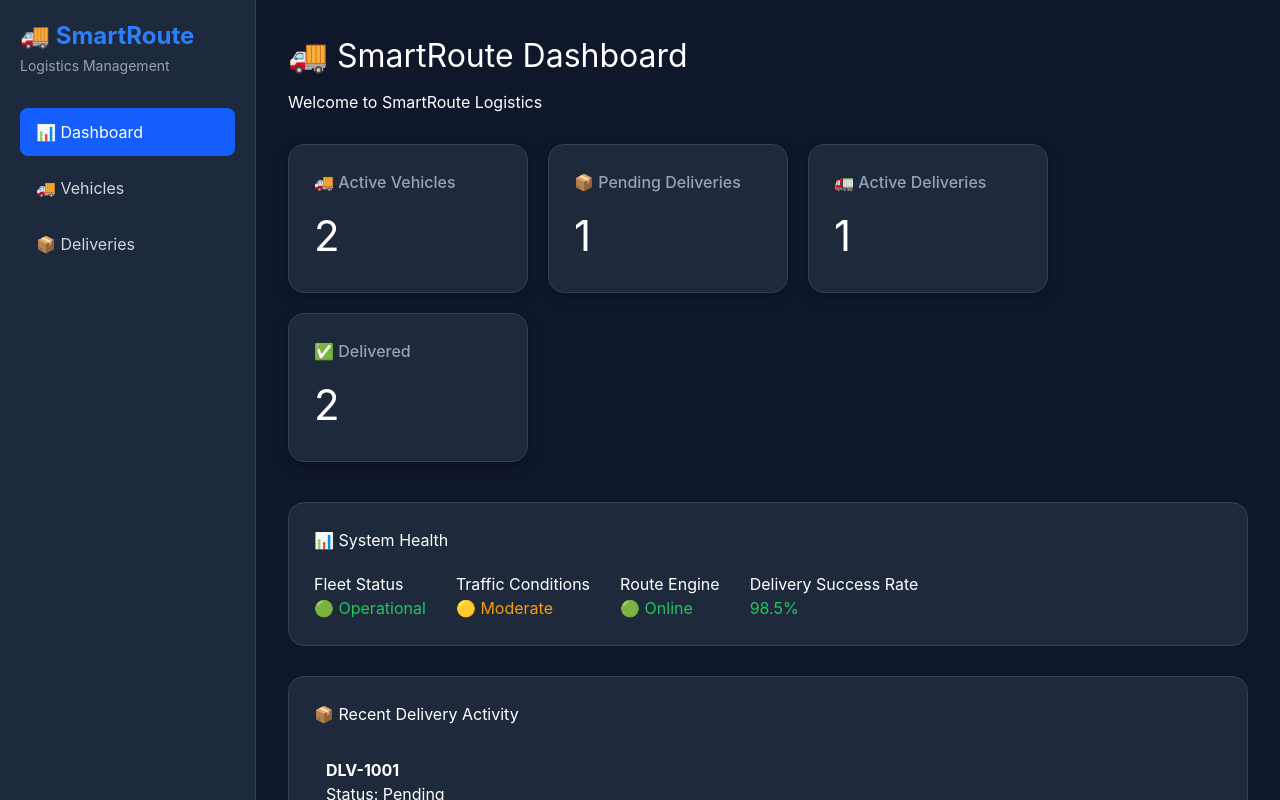
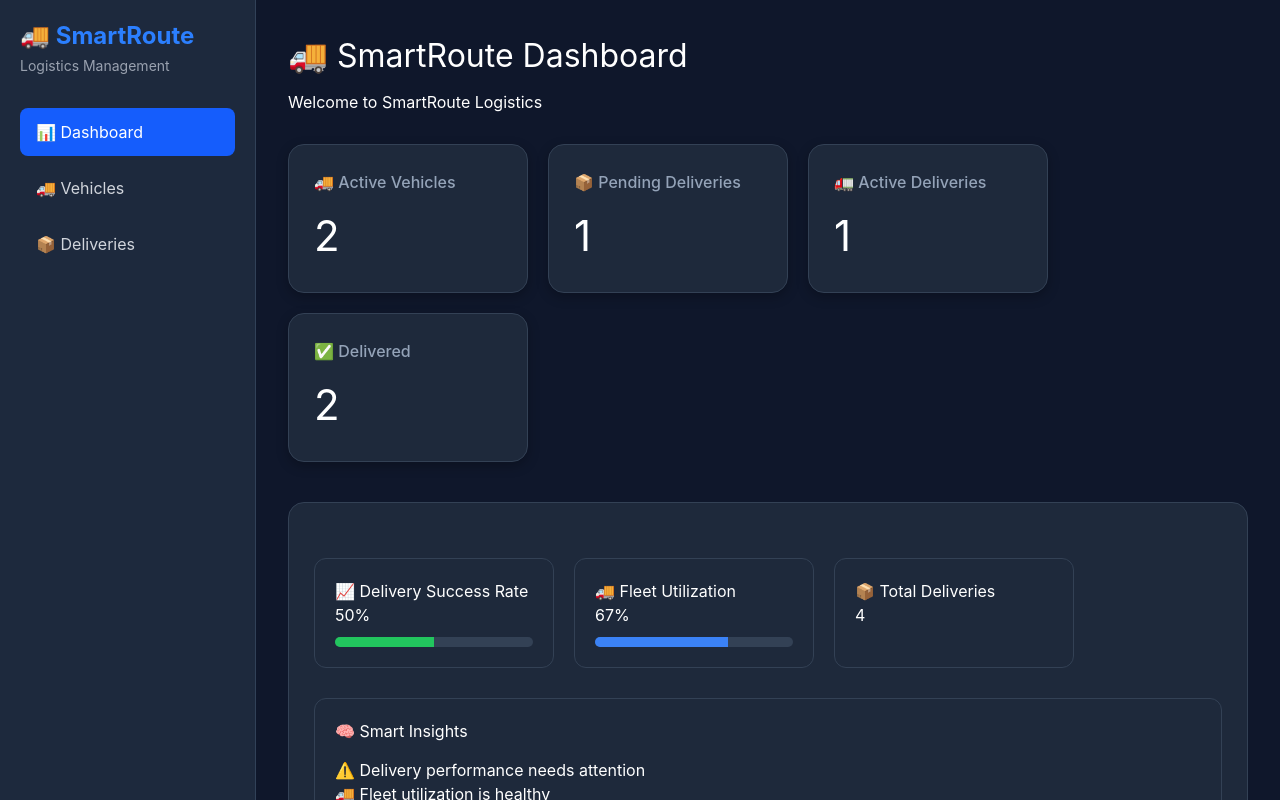
Before and after one commit to harshskarki/SmartRoute-Logistics-Management-System, a React (Vite) app: page / in a window 1280 px wide. Shown: the top 800 px of the page. Built offline with nearby package versions, Linux system fonts and the light colour scheme.

Commit message:
Phase 4.2 analytics and smart insights

```diff
--- a/src/pages/Dashboard.jsx
+++ b/src/pages/Dashboard.jsx
@@ -29,6 +29,37 @@ function Dashboard() {
         delivery.status ===
         "In Transit"
     ).length;
+
+    const totalDeliveries =
+  deliveries.length;
+
+const deliverySuccessRate =
+  totalDeliveries > 0
+    ? Math.round(
+        (completedDeliveries /
+          totalDeliveries) *
+          100
+      )
+    : 0;
+
+const fleetUtilization =
+  vehicles.length > 0
+    ? Math.round(
+        (activeVehicles /
+          vehicles.length) *
+          100
+      )
+    : 0;
+
+    const deliveryInsight =
+  deliverySuccessRate >= 80
+    ? "✅ Delivery performance is excellent"
+    : "⚠️ Delivery performance needs attention";
+
+const fleetInsight =
+  fleetUtilization >= 60
+    ? "🚚 Fleet utilization is healthy"
+    : "⚠️ Fleet utilization is low";
 
   return (
     <div>
@@ -185,6 +216,120 @@ function Dashboard() {
           border: "1px solid #334155",
         }}
       >
+
+        <div
+  style={{
+    display: "flex",
+    gap: "20px",
+    flexWrap: "wrap",
+    marginTop: "30px",
+  }}
+>
+  <div
+    style={{
+      background: "#1e293b",
+      padding: "20px",
+      borderRadius: "12px",
+      width: "240px",
+      border: "1px solid #334155",
+    }}
+  >
+    <h4>📈 Delivery Success Rate</h4>
+
+    <h2>
+      {deliverySuccessRate}%
+    </h2>
+    <div
+  style={{
+    width: "100%",
+    height: "10px",
+    background: "#334155",
+    borderRadius: "10px",
+    marginTop: "10px",
+    overflow: "hidden",
+  }}
+>
+  <div
+    style={{
+      width: `${deliverySuccessRate}%`,
+      height: "100%",
+      background: "#22c55e",
+    }}
+  />
+</div>
+  </div>
+
+  <div
+    style={{
+      background: "#1e293b",
+      padding: "20px",
+      borderRadius: "12px",
+      width: "240px",
+      border: "1px solid #334155",
+    }}
+  >
+    <h4>🚚 Fleet Utilization</h4>
+
+    <h2>
+      {fleetUtilization}%
+    </h2>
+    <div
+  style={{
+    width: "100%",
+    height: "10px",
+    background: "#334155",
+    borderRadius: "10px",
+    marginTop: "10px",
+    overflow: "hidden",
+  }}
+>
+  <div
+    style={{
+      width: `${fleetUtilization}%`,
+      height: "100%",
+      background: "#3b82f6",
+    }}
+  />
+</div>
+  </div>
+
+  <div
+    style={{
+      background: "#1e293b",
+      padding: "20px",
+      borderRadius: "12px",
+      width: "240px",
+      border: "1px solid #334155",
+    }}
+  >
+    <h4>📦 Total Deliveries</h4>
+
+    <h2>
+      {totalDeliveries}
+    </h2>
+  </div>
+</div>
+
+      <div
+  style={{
+    marginTop: "30px",
+    background: "#1e293b",
+    padding: "20px",
+    borderRadius: "12px",
+    border: "1px solid #334155",
+  }}
+>
+  <h2>🧠 Smart Insights</h2>
+
+  <p style={{ marginTop: "15px" }}>
+    {deliveryInsight}
+  </p>
+
+  <p>
+    {fleetInsight}
+  </p>
+</div>
+
         <h2>📊 System Health</h2>
 
         <div
@@ -219,7 +364,7 @@ function Dashboard() {
           <div>
             <h4>Delivery Success Rate</h4>
             <p style={{ color: "#22c55e" }}>
-              98.5%
+              {deliverySuccessRate}%
             </p>
           </div>
         </div>
```
